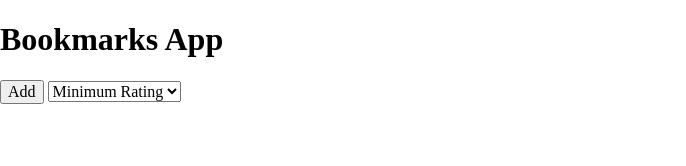
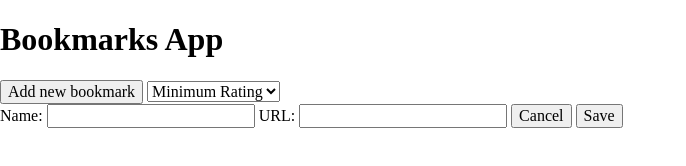
Before and after one commit to thinkful-ei20/jeffrey-bookmarks-app, a plain HTML site: page index.html in a window 1280 px wide. Shown: the whole page, without its empty margins (0-686 px from the left). Drawn offline with nearby package versions, Linux system fonts and the light colour scheme; no server answers.

Commit message:
Add form to create new bookmark

```diff
--- a/index.html
+++ b/index.html
@@ -14,7 +14,7 @@
     <div class="error-container"></div>
     <h1>Bookmarks App</h1>
     <div class="bookmark-list-controls">
-      <button class="bookmark-list-add js-list-add">Add</button>
+      <button class="bookmark-list-add js-list-add">Add new bookmark</button>
       <select name="" id="">
         <option selected="selected">Minimum Rating</option>
         <option value="5">5 Stars</option>
@@ -23,6 +23,16 @@
         <option value="2">2 Stars</option>
         <option value="1">1 Stars</option>
       </select>
+    </div>
+    <div class="bookmark-add-controls">
+      <form id="js-bookmark-list-form">
+        <label for="bookmark-list-entry-name">Name: </label>
+        <input type="text" name="bookmark-list-entry-name" class="js-bookmark-list-entry-name">
+        <label for="bookmark-list-entry-url">URL: </label>
+        <input type="text" name="bookmark-list-entry-url" class="js-bookmark-list-entry-url">
+        <button type="reset">Cancel</button>
+        <button type="submit">Save</button>
+      </form>
     </div>
     <ul class="bookmark-list js-bookmark-list">
     </ul>
```
